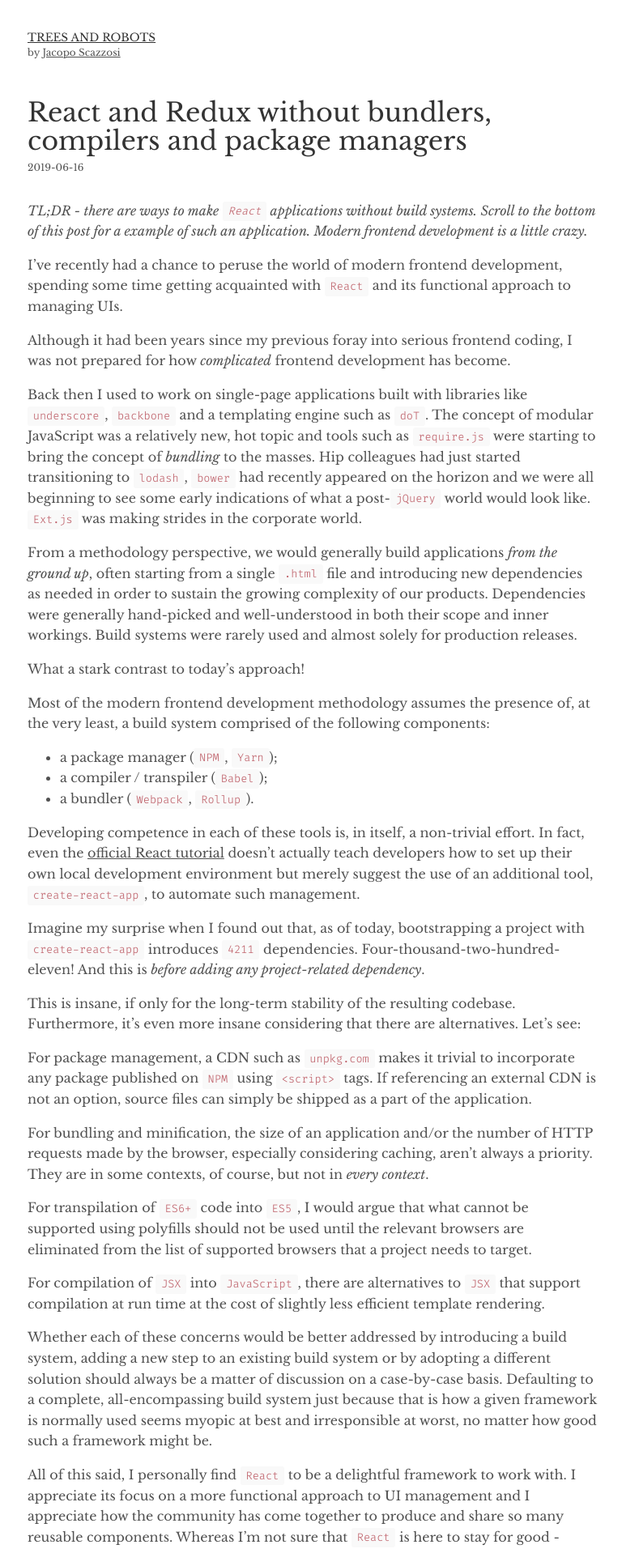
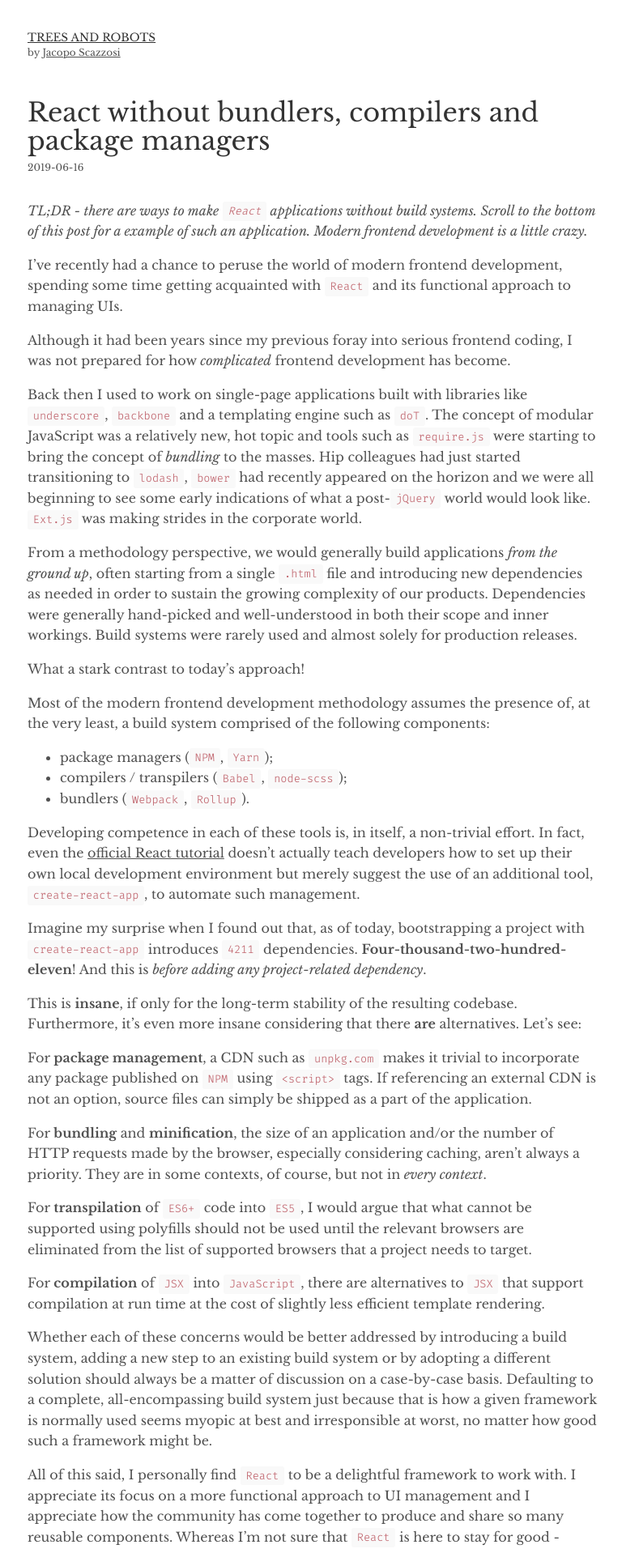
Before and after one commit to jacoscaz/treesandrobots.github.io, a Jekyll site: the page built from _posts/2019-06-16-redux-react-without-bundlers-compilers-package-managers-build-system.md, in a window 1280 px wide. Shown: the top 1913 px of the page at 81% size, without its empty margins (254-1022 px from the left). Built offline with Jekyll 4.4.1, drawn with Linux system fonts in a browser that asks for light colours; some of the changed text lies outside the part shown.

Commit message:
small fixes in latest post

```diff
--- a/_posts/2019-06-16-redux-react-without-bundlers-compilers-package-managers-build-system.md
+++ b/_posts/2019-06-16-redux-react-without-bundlers-compilers-package-managers-build-system.md
@@ -1,5 +1,5 @@
 ---
-title: "React and Redux without bundlers, compilers and package managers"
+title: "React without bundlers, compilers and package managers"
 description: "Making front-end development a little less complicated"
 ---
 
@@ -36,9 +36,9 @@
 Most of the modern frontend development methodology assumes the presence of, at
 the very least, a build system comprised of the following components:
 
-- a package manager (`NPM`, `Yarn`);
-- a compiler / transpiler (`Babel`);
-- a bundler (`Webpack`, `Rollup`).
+- package managers (`NPM`, `Yarn`);
+- compilers / transpilers (`Babel`, `node-scss`);
+- bundlers (`Webpack`, `Rollup`).
 
 Developing competence in each of these tools is, in itself, a non-trivial
 effort. In fact, even the [official React tutorial](https://reactjs.org/tutorial/tutorial.html#prerequisites)
@@ -48,28 +48,28 @@
 
 Imagine my surprise when I found out that, as of today, bootstrapping a project
 with `create-react-app` introduces `4211` dependencies.
-**Four-thousand-two-hundred-eleven**! And this is _before adding any
+__Four-thousand-two-hundred-eleven__! And this is _before adding any
 project-related dependency_.
 
-This is **insane**, if only for the long-term stability of the resulting
-codebase. Furthermore, it's even more insane considering that there **are**
+This is __insane__, if only for the long-term stability of the resulting
+codebase. Furthermore, it's even more insane considering that there __are__
 alternatives. Let's see:
 
-For **package management**, a CDN such as `unpkg.com` makes it trivial to
+For __package management__, a CDN such as `unpkg.com` makes it trivial to
 incorporate any package published on `NPM` using `<script>` tags. If
 referencing an external CDN is not an option, source files can simply be
 shipped as a part of the application.
 
-For **bundling** and **minification**, the size of an application and/or the
+For __bundling__ and __minification__, the size of an application and/or the
 number of HTTP requests made by the browser, especially considering caching,
 aren't always a priority. They are in some contexts, of course, but not in
 _every context_.
 
-For **transpilation** of `ES6+` code into `ES5`, I would argue that what cannot
+For __transpilation__ of `ES6+` code into `ES5`, I would argue that what cannot
 be supported using polyfills should not be used until the relevant browsers are
 eliminated from the list of supported browsers that a project needs to target.
 
-For **compilation** of `JSX` into `JavaScript`, there are alternatives to `JSX`
+For __compilation__ of `JSX` into `JavaScript`, there are alternatives to `JSX`
 that support compilation at run time at the cost of slightly less efficient
 template rendering.
 
@@ -105,7 +105,7 @@
     <script crossorigin src="https://unpkg.com/htm@2.1.1/dist/htm.js"></script>
     <script>
 
-      /**
+      /__
        * Bind `htm` to `React.createElement()`
        *
        * Since htm is a generic library, we need to tell it what to "compile"
@@ -122,14 +122,14 @@
        * ======================================================================
        */
 
-      /**
+      /__
        * Initial state
        */
       const initialState =  {
         counter: 0,
       };
 
-      /**
+      /__
        * Reducer
        */
       const rootReducer = (state = initialState, action) => {
@@ -141,12 +141,12 @@
         }
       };
 
-      /**
+      /__
        * Redux store
        */
       const store = Redux.createStore(rootReducer);
 
-      /**
+      /__
        * Action creator
        */
       const addOne = () => ({ type: 'ADD_ONE' });
@@ -164,7 +164,7 @@
         addOne,
       };
 
-      /**
+      /__
        * Wraps a dumb component and populates the `counter` and  the `addOne`
        * props with the state's `counter` property and the `addOne` action
        * creator.
@@ -177,7 +177,7 @@
        * ======================================================================
        */
 
-      /**
+      /__
        * Wraps a component so that all of its children using ReactRedux.connect()
        * can access the store.
        */
--- a/style.scss
+++ b/style.scss
@@ -44,7 +44,7 @@
 }
 
 strong {
-  font-weight: 500;
+  font-weight: 700;
 }
 
 
```
Also changed, not shown: other parts of _posts/2019-06-16-redux-react-without-bundlers-compilers-package-managers-build-system.md (+3 -3 lines).
